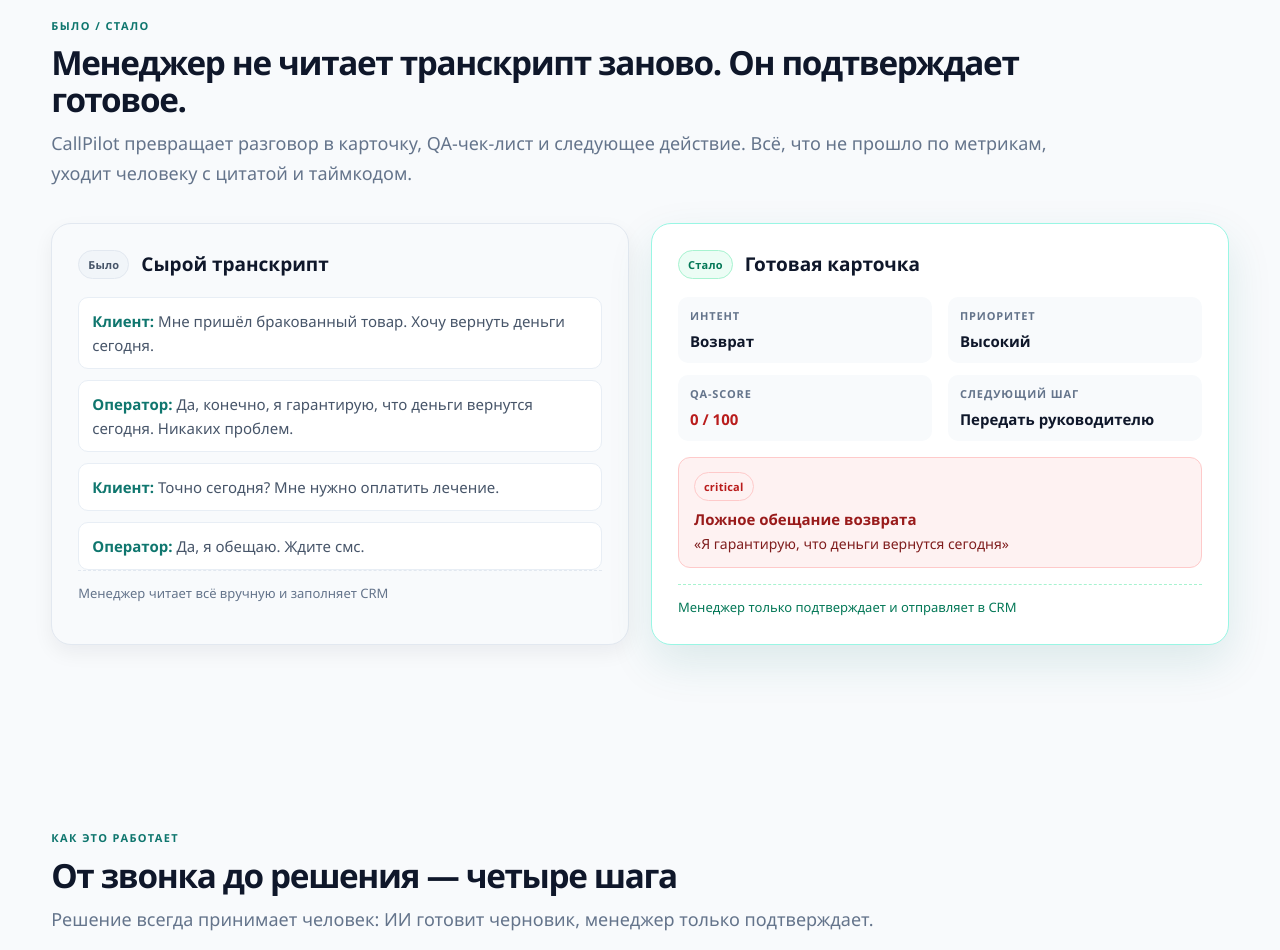
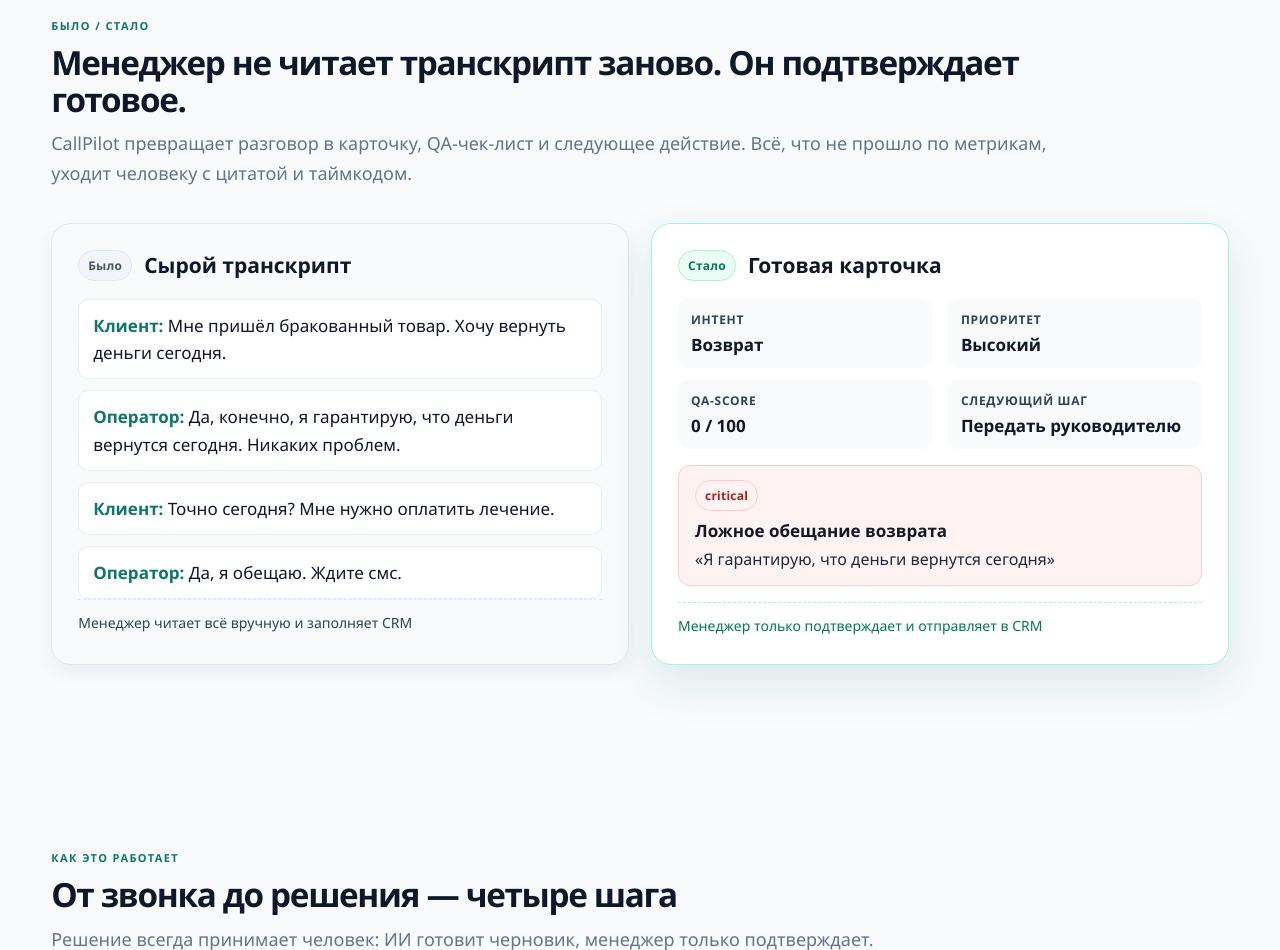
Before and after one commit to markmus11012020-max/Project-by-Lida, a Python web app: template call-center/templates/landing.html in a window 1280 px wide. Shown: the part 1005-1955 px from the top of the page. Run offline with Jinja, Linux system fonts and the light colour scheme; the template is opened without the code that fills it, so the values that code supplies are empty.

Commit message:
fix: increase before/after block text size and contrast

```diff
--- a/call-center/static/style.css
+++ b/call-center/static/style.css
@@ -447,19 +447,20 @@ textarea { resize: vertical; min-height: 60px; }
 .ba-before { background: #f8fafc; }
 .ba-after { border-color: #99f6e4; box-shadow: 0 18px 45px rgba(15, 118, 110, .12); }
 .ba-header { display: flex; align-items: center; gap: 12px; margin-bottom: 18px; }
-.ba-header h3 { font-size: 19px; }
+.ba-header h3 { font-size: 21px; color: var(--ink); }
+.ba-card .badge { font-size: 12px; }
 .ba-transcript { display: flex; flex-direction: column; gap: 11px; }
-.ba-transcript p { background: #fff; border: 1px solid #e8eef5; border-radius: 10px; padding: 11px 13px; font-size: 15px; line-height: 1.6; color: #475569; }
+.ba-transcript p { background: #fff; border: 1px solid #e8eef5; border-radius: 10px; padding: 12px 14px; font-size: 17px; line-height: 1.6; color: var(--ink); font-weight: 500; }
 .ba-transcript span { color: var(--teal-dark); font-weight: 800; }
 .ba-fields { display: grid; grid-template-columns: 1fr 1fr; gap: 12px 16px; margin-bottom: 16px; }
-.ba-fields > div { background: #f8fafc; border-radius: 10px; padding: 10px 12px; display: flex; flex-direction: column; gap: 4px; }
-.ba-fields span { font-size: 11px; text-transform: uppercase; letter-spacing: .08em; color: var(--muted); font-weight: 800; }
-.ba-fields strong { font-size: 15px; }
+.ba-fields > div { background: #f8fafc; border-radius: 10px; padding: 11px 13px; display: flex; flex-direction: column; gap: 4px; }
+.ba-fields span { font-size: 12px; text-transform: uppercase; letter-spacing: .06em; color: #334155; font-weight: 800; }
+.ba-fields strong { font-size: 17px; color: var(--ink); line-height: 1.4; }
 .text-red { color: #b91c1c; }
-.ba-finding { background: #fef2f2; border: 1px solid #fecaca; border-radius: 12px; padding: 13px 15px; margin-bottom: 16px; }
-.ba-finding strong { display: block; font-size: 15px; color: #991b1b; margin: 6px 0 2px; }
-.ba-finding p { font-size: 14px; color: #7f1d1d; line-height: 1.5; }
-.ba-note { font-size: 13px; color: var(--muted); border-top: 1px dashed var(--line); padding-top: 12px; }
+.ba-finding { background: #fef2f2; border: 1px solid #fecaca; border-radius: 12px; padding: 14px 16px; margin-bottom: 16px; }
+.ba-finding strong { display: block; font-size: 17px; color: #111827; margin: 6px 0 3px; }
+.ba-finding p { font-size: 16px; color: #1f2937; line-height: 1.5; }
+.ba-note { font-size: 14px; color: #334155; border-top: 1px dashed var(--line); padding-top: 12px; }
 .ba-note-green { color: #047857; border-top-color: #a7f3d0; }
 .mid-cta {
   display: flex; align-items: center; justify-content: space-between; gap: 24px;
```
Also changed, not shown: 4 other files.
